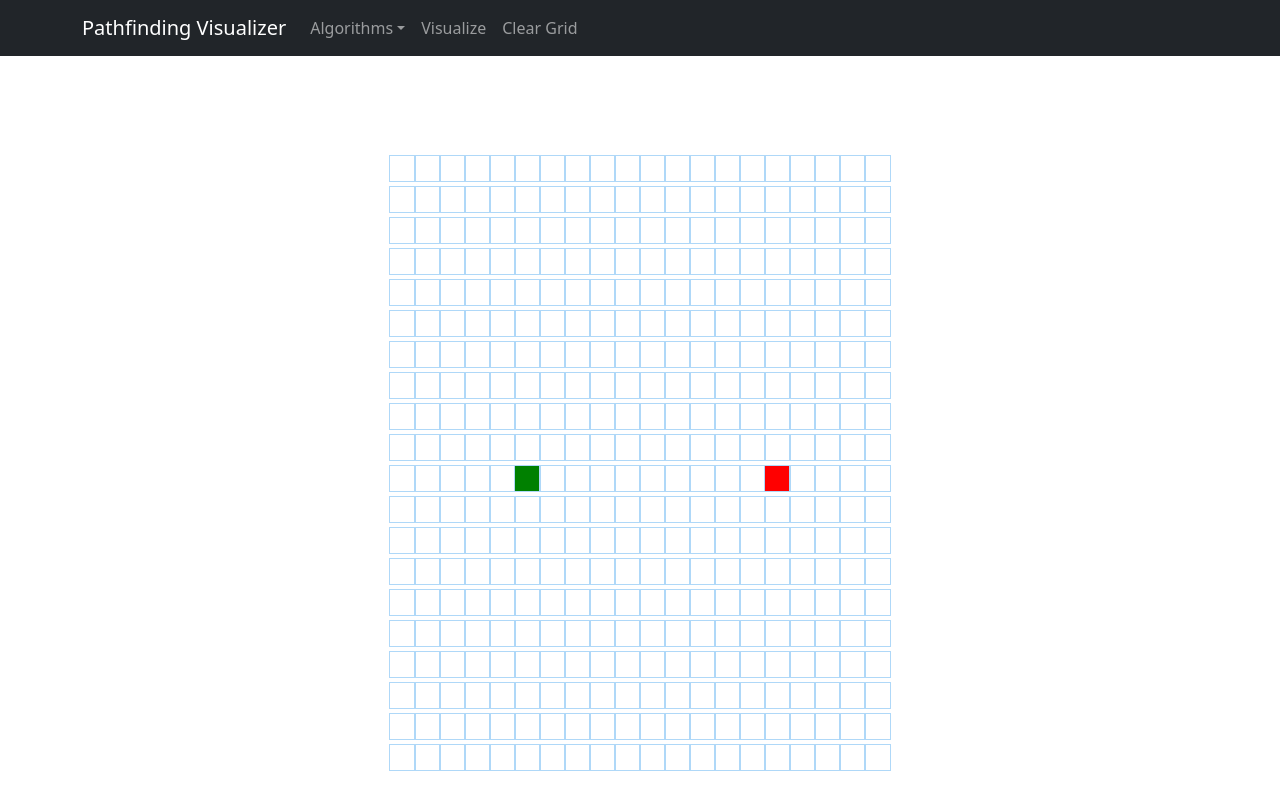
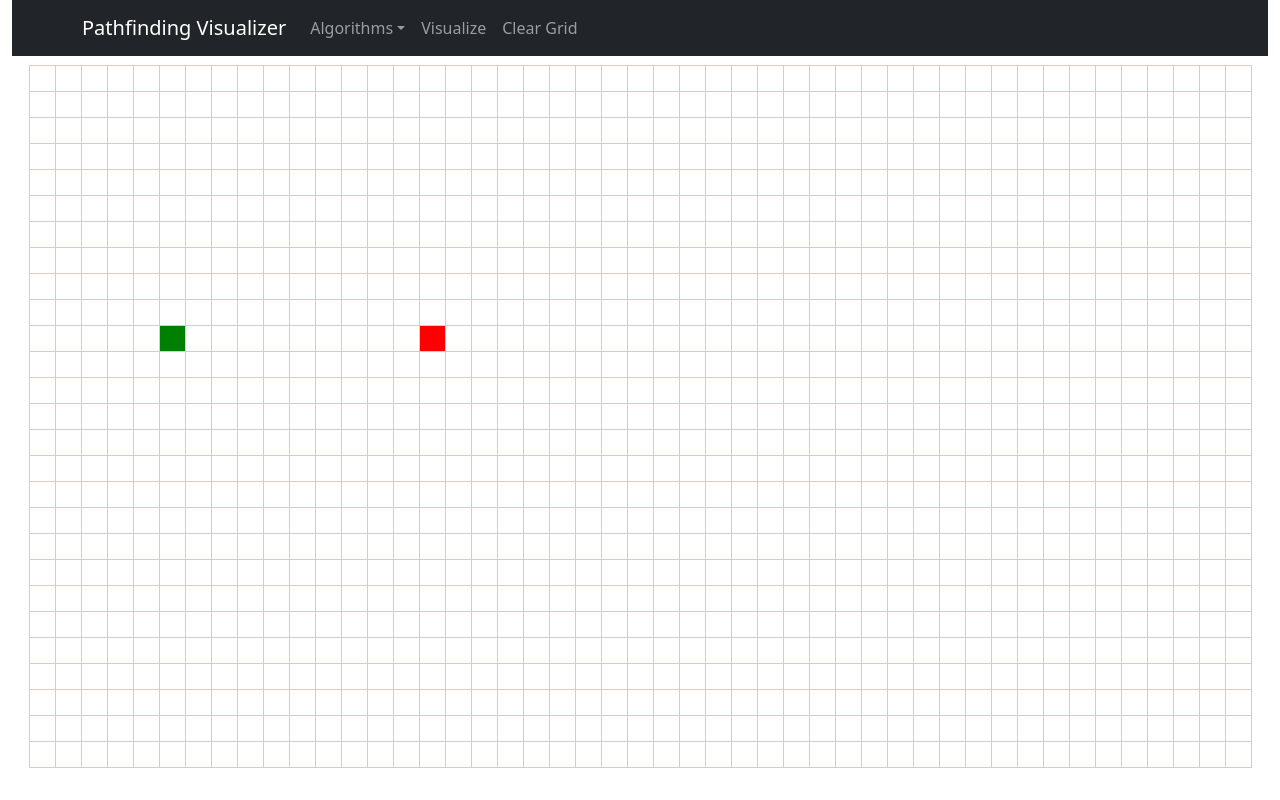
Before and after one commit to apitman91/pathfinding-visualizer, a React (Create React App) app: page / in a window 1280 px wide. Built offline with nearby package versions, Linux system fonts and the light colour scheme.

Commit message:
Modified app to calculate number of rows and columns based on available space

```diff
--- a/src/App.scss
+++ b/src/App.scss
@@ -1,10 +1,28 @@
 @import "~bootstrap/scss/bootstrap";
 @import "./sass/node";
+
+html, body, #root, #app, #app>div {
+  height: 100%
+}
 
 .App {
   text-align: center;
 }
 
+.pathfinding-visualizer {
+  min-height: 100%;
+  height: 100%;
+}
+
+.navbar {
+  height: 10%;
+}
+
 .grid {
-  margin: 100px 0 0;
+  margin: 10px 0 0;
 }
+
+.grid-row {
+  display: block;
+  margin-bottom: -5px;
+}
--- a/src/components/NavBar.tsx
+++ b/src/components/NavBar.tsx
@@ -17,7 +17,7 @@ export default function NavBar(props: NavBarProps) {
     onClear,
   } = props;
   return (
-    <div className="nav-bar">
+    <Container fluid id="nav-bar">
       <Navbar collapseOnSelect expand="sm" bg="dark" variant="dark">
         <Container>
           <Navbar.Brand>Pathfinding Visualizer</Navbar.Brand>
@@ -43,6 +43,6 @@ export default function NavBar(props: NavBarProps) {
           </Navbar.Collapse>
         </Container>
       </Navbar>
-    </div>
+    </Container>
   );
 }
--- a/src/components/NodeCell.tsx
+++ b/src/components/NodeCell.tsx
@@ -14,6 +14,14 @@ interface NodeProps {
 }
 
 export default class NodeCell extends Component<NodeProps> {
+  shouldComponentUpdate(nextProps: NodeProps) {
+    return (
+      nextProps.isWall !== this.props.isWall ||
+      nextProps.isVisited !== this.props.isVisited ||
+      nextProps.isShortestPath !== this.props.isShortestPath
+    );
+  }
+
   render() {
     const {
       row,
@@ -40,9 +48,10 @@ export default class NodeCell extends Component<NodeProps> {
       : '';
     return (
       <div
+        id={`node-${row}-${col}`}
         className={`node ${className}`}
         onMouseDown={() => onMouseDown(row, col)}
-        onMouseEnter={() => onMouseEnter(row, col)}
+        onMouseOver={() => onMouseEnter(row, col)}
         onMouseUp={() => onMouseUp(row, col)}
       ></div>
     );
--- a/src/components/NodeGrid.tsx
+++ b/src/components/NodeGrid.tsx
@@ -1,4 +1,5 @@
 import { Component } from 'react';
+import { Container, Row } from 'react-bootstrap';
 import Node from '../classes/Node';
 import NodeCell from './NodeCell';
 
@@ -13,11 +14,11 @@ export default class NodeGrid extends Component<NodeGridProps> {
   render() {
     const { graph, onMouseDown, onMouseEnter, onMouseUp } = this.props;
     return (
-      <>
+      <Container fluid className="grid">
         <div className="grid">
           {graph.map((row: Node[], rowIndex: number) => {
             return (
-              <div key={rowIndex}>
+              <Row key={rowIndex} className="grid-row">
                 {row.map((node: Node, nodeIndex: number) => {
                   return (
                     <NodeCell
@@ -29,11 +30,11 @@ export default class NodeGrid extends Component<NodeGridProps> {
                     ></NodeCell>
                   );
                 })}
-              </div>
+              </Row>
             );
           })}
         </div>
-      </>
+      </Container>
     );
   }
 }
--- a/src/components/PathFindingVisualizer.tsx
+++ b/src/components/PathFindingVisualizer.tsx
@@ -16,6 +16,8 @@ interface PathfindingVisualizerProps {
 }
 
 interface PathfindingVisualizerState {
+  numRows: number;
+  numCols: number;
   selectedAlgorithm: PathfindingAlgorithm;
   selectedAlgorithmName: string | undefined;
   graph: Node[][];
@@ -30,24 +32,32 @@ export default class PathfindingVisualizer extends Component<
     super(props);
     const selectedAlgorithm = props.pathfindingAlgorithms.values().next().value;
     console.log(Array.from(props.pathfindingAlgorithms)[0]);
-    const graph: Node[][] = this.generateGraph();
     this.state = {
+      numRows: 0,
+      numCols: 0,
       selectedAlgorithm: selectedAlgorithm,
       selectedAlgorithmName: undefined,
-      graph: graph,
+      graph: [],
       isMouseDown: false,
     };
   }
 
-  generateGraph(): Node[][] {
-    const {
-      numRows,
-      numCols,
-      startNodeRow,
-      startNodeCol,
-      endNodeRow,
-      endNodeCol,
-    } = this.props;
+  componentDidMount() {
+    const navBarHeight = document.getElementById('nav-bar')!.clientHeight;
+    const height = document.getElementById('root')!.clientHeight - navBarHeight;
+    const width = document.getElementById('root')!.clientWidth;
+    const numRows = Math.floor(height / 27);
+    const numCols = Math.floor(width / 27);
+    const graph = this.generateGraph(numRows, numCols);
+    this.setState({
+      numRows: numRows,
+      numCols: numCols,
+      graph: graph,
+    });
+  }
+
+  generateGraph(numRows: number, numCols: number): Node[][] {
+    const { startNodeRow, startNodeCol, endNodeRow, endNodeCol } = this.props;
     const graph: Node[][] = [];
     for (let row = 0; row < numRows; row++) {
       const currentRow: Node[] = [];
@@ -107,7 +117,8 @@ export default class PathfindingVisualizer extends Component<
   };
 
   handleClearClicked = () => {
-    const graph: Node[][] = this.generateGraph();
+    const { numRows, numCols } = this.state;
+    const graph: Node[][] = this.generateGraph(numRows, numCols);
     this.setState({
       graph: graph,
     });
@@ -121,6 +132,7 @@ export default class PathfindingVisualizer extends Component<
   };
 
   handleMouseEnter = (row: number, col: number) => {
+    console.log(row, col);
     const { isMouseDown } = this.state;
     if (!isMouseDown) return;
     this.toggleWall(row, col);
@@ -133,9 +145,10 @@ export default class PathfindingVisualizer extends Component<
   };
 
   toggleWall = (row: number, col: number) => {
+    console.log(row, col);
     const { graph } = this.state;
     const newGrid = graph.slice();
-    const node = newGrid[row][col];
+    const node = graph[row][col];
     const newNode = {
       ...node,
       isWall: !node.isWall,
--- a/src/sass/_node.scss
+++ b/src/sass/_node.scss
@@ -3,6 +3,7 @@
   height: 25px;
   outline: 1px solid rgb(175, 216, 248);
   display: inline-block;
+  margin-left: 1px;
 }
 
 .node-start {
```
